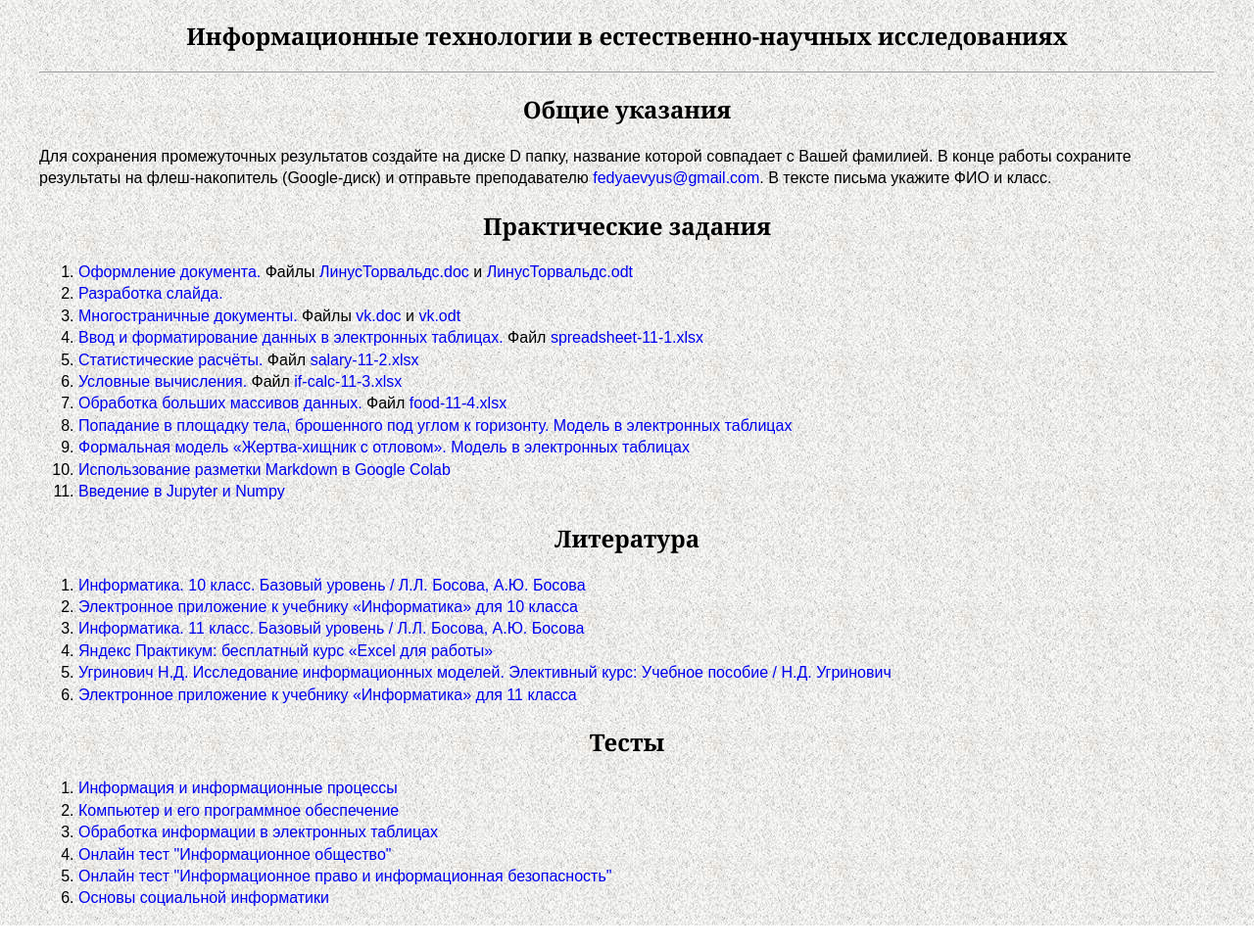
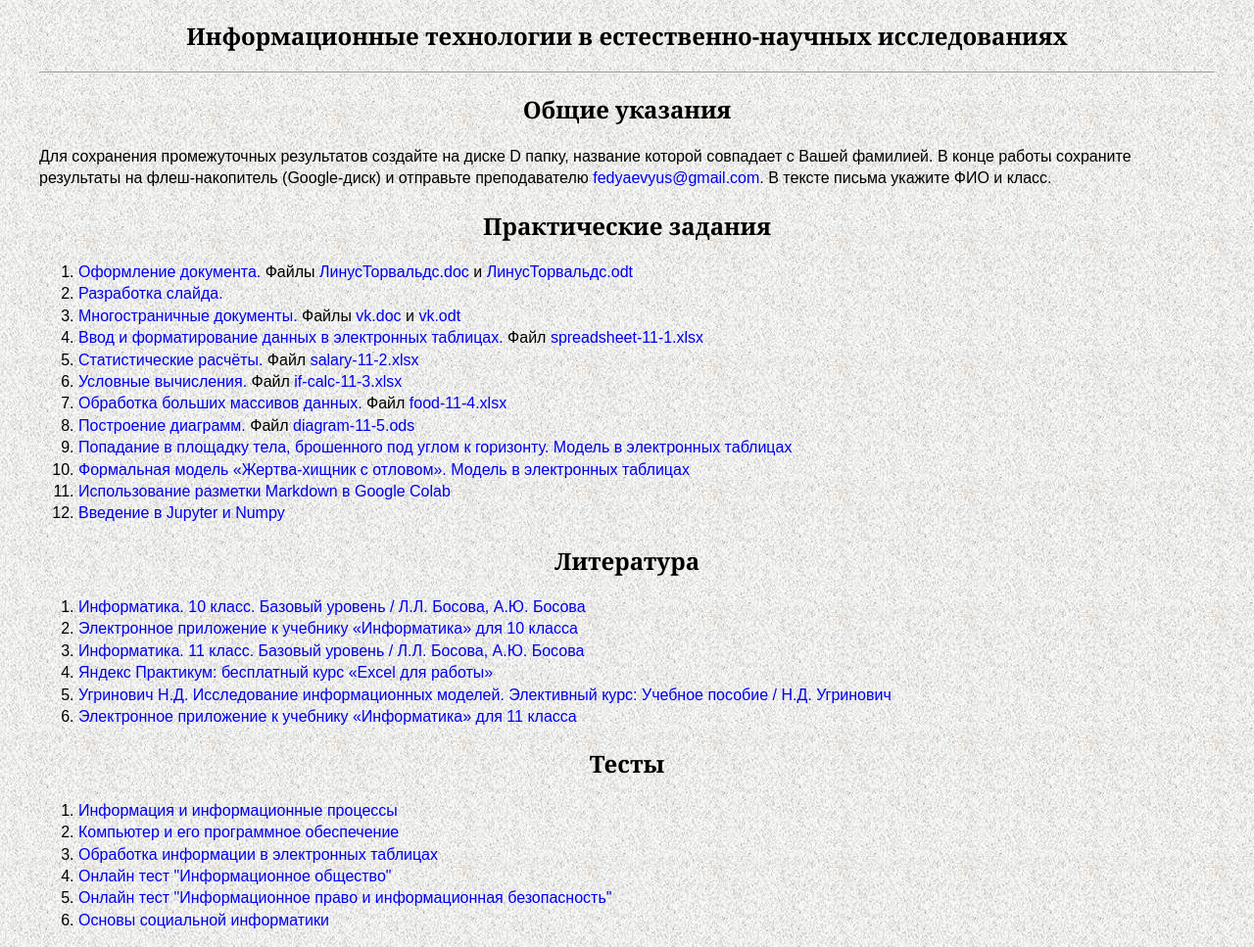
Before and after one commit to orelgym1/orelgym1.github.io, a plain HTML site: page index.html in a window 1280 px wide. Shown: the whole page at 98% size. Before the commit the page ends 945 px from the top, so only its background shows below. Drawn offline with Linux system fonts and the light colour scheme.

Commit message:
Update index.html

```diff
--- a/index.html
+++ b/index.html
@@ -26,6 +26,7 @@
 	<li><a href="doc/salary-11-2.pdf">Статистические расчёты.</a> Файл <a href="doc/salary-11-2.xlsx" download>salary-11-2.xlsx</a></li>
 	<li><a href="doc/if-calc-11-3.pdf">Условные вычисления.</a> Файл <a href="doc/if-calc-11-3.xlsx" download>if-calc-11-3.xlsx</a></li>
 	<li><a href="doc/food-11-4.pdf">Обработка больших массивов данных.</a> Файл <a href="doc/food-11-4.xlsx" download>food-11-4.xlsx</a></li>
+	<li><a href="doc/diagram-11-5.pdf">Построение диаграмм.</a> Файл <a href="doc/diagram-11-5.ods" download>diagram-11-5.ods</a></li>
 	<!-- <li><a href="doc/exel.pdf">Обработка данных средствами электронных таблиц</a></li>
 	<li><a href="doc/exel2.pdf">Обработка данных средствами электронных таблиц (продолжение)</a></li> -->
 	<li><a href="lab1/theory.html">Попадание в площадку тела, брошенного под углом к горизонту.</a> <a href="lab1/model.html">Модель в электронных таблицах</a></li>
```
